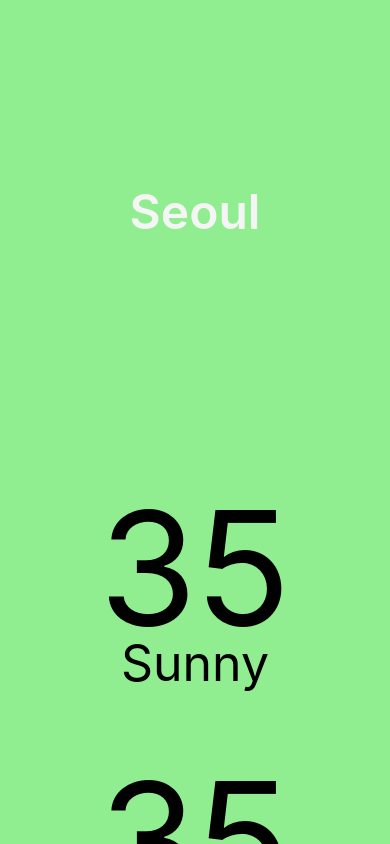
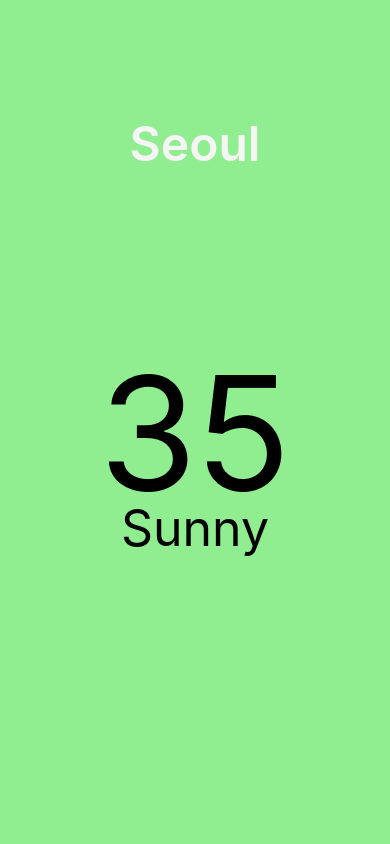
Before and after one commit to JackCokebb/react_native_test, a React Native app in the folder WeatherApp/: screen / in a window 390 px wide. Built offline with nearby package versions, Linux system fonts and the light colour scheme.

Commit message:
22.07.28 - weather app Scroll view

```diff
--- a/WeatherApp/App.js
+++ b/WeatherApp/App.js
@@ -1,11 +1,22 @@
 import { StatusBar } from 'expo-status-bar';
 import React from 'react';
-import { View, Text, StyleSheet, ScrollView } from 'react-native';
+// With Dimensions we can get the size of the screen
+import { View, Text, StyleSheet, ScrollView,Dimensions } from 'react-native';
 
 // everything in react native is component.
 // for example, there is no auto scroll down in React in contrast to web.
 // So we have to use ScrollView component
 
+// get width from inside of the object, change the name of width to SCREEN_WIDTH
+const {height, width:SCREEN_WIDTH} = Dimensions.get("window");
+//console.log(height, width);
+// width:SCREEN_WIDTH -means-> width == SCREEN_WIDTH
+
+
+// Scroll view's prop ->
+//  pagingEnabled: we can not freely scroll, instead it allows us to make pages
+//  showHorizontalScrollIndicator: if you set this as false -> hide the horizontal scroll bar
+//  indicatorStyle: style of scroll bar only on ios(of cause we have to set the showHorizontalScrollIndicator as true)
 export default function App() {
   return (
     <View style={styles.container}>
@@ -13,7 +24,13 @@ export default function App() {
         <View style={styles.city}>
             <Text style={styles.cityName}>Seoul</Text>
         </View>
-        <ScrollView style={styles.weather}>
+        <ScrollView
+        horizontal
+        pagingEnabled
+        showsHorizontalScrollIndicator={false}
+        indicatorStyle="white"
+        contentContainerStyle={styles.weather}
+        >
             <View style={styles.day}>
                 <Text style={styles.temp}>35</Text>
                 <Text style={styles.desc}>Sunny</Text>
@@ -52,11 +69,10 @@ const styles = StyleSheet.create({
         fontWeight: "600",
     },
     weather:{
-        flex: 3,
 
     },
     day:{
-        flex: 1,
+        width: SCREEN_WIDTH,
         alignItems: "center",
     },
     temp:{
```
